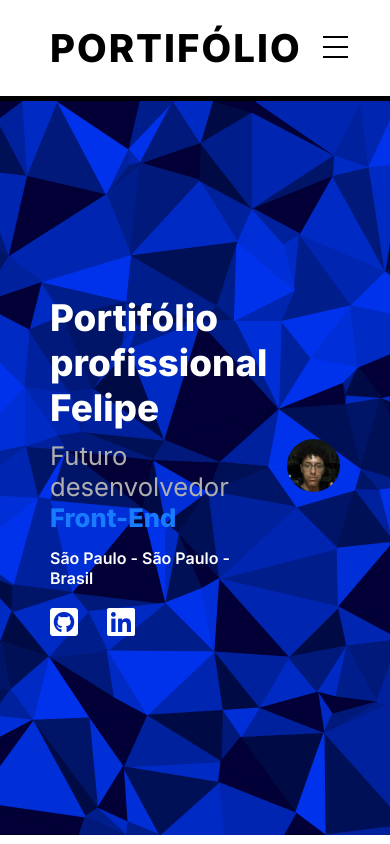
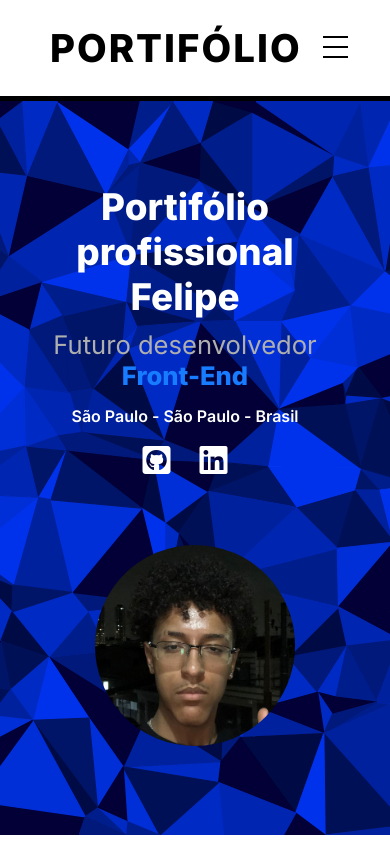
Before and after one commit to gitFellpz/portifolio, a plain HTML site: page index.html in a window 390 px wide. Shown: the top 844 px of the page. Drawn offline with Linux system fonts and the light colour scheme.

Commit message:
Criação de responsividade section inicio.

```diff
--- a/css/estilo.css
+++ b/css/estilo.css
@@ -31,10 +31,13 @@ body{
     transition: 0.2s;
 }
 
+/* RESPONSIVIDADE */
+
 
 /* ESTILIZAÇÃO MAIN */
 
 /* SECTION INICIO */
+/*  */
 @keyframes pan {
     100% {background-position: 30% 80%; }
 }
@@ -49,6 +52,7 @@ main .inicio{
     display: flex;
     justify-content: space-evenly;
     align-items: center;
+    flex-wrap: wrap;
 }
 main .inicio .info{
     margin-right: 20px;
@@ -98,7 +102,20 @@ main .inicio .redes-sociais a:nth-child(2){
 
 }
 
+/* RESPONSIVIDADE */
+@media(max-width: 930px){
+    main .inicio{
+        text-align: center;
+    }
 
+}
+
+@media(max-width: 450px){
+    main .inicio .foto{
+        max-width: 200px;
+    }
+
+}
 
 /* SECTION SOBRE */
 main .sobre{
```
